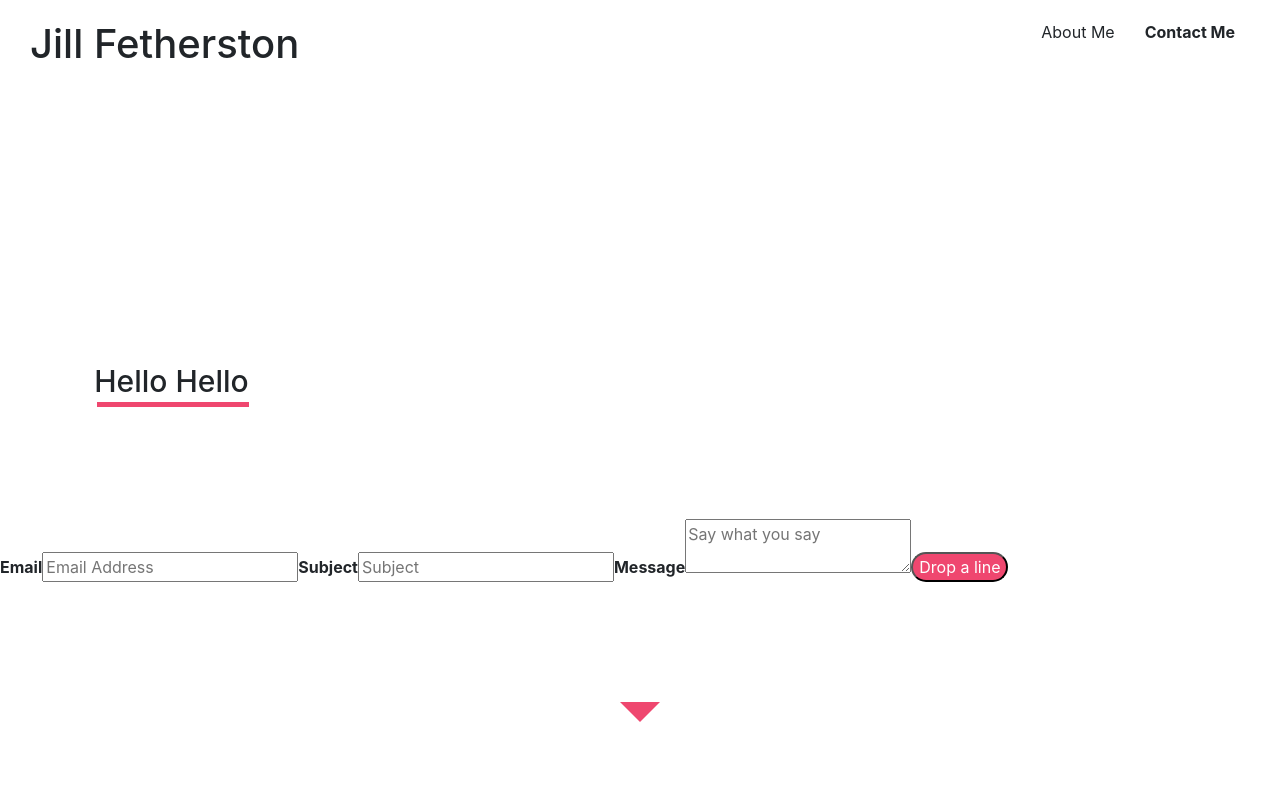
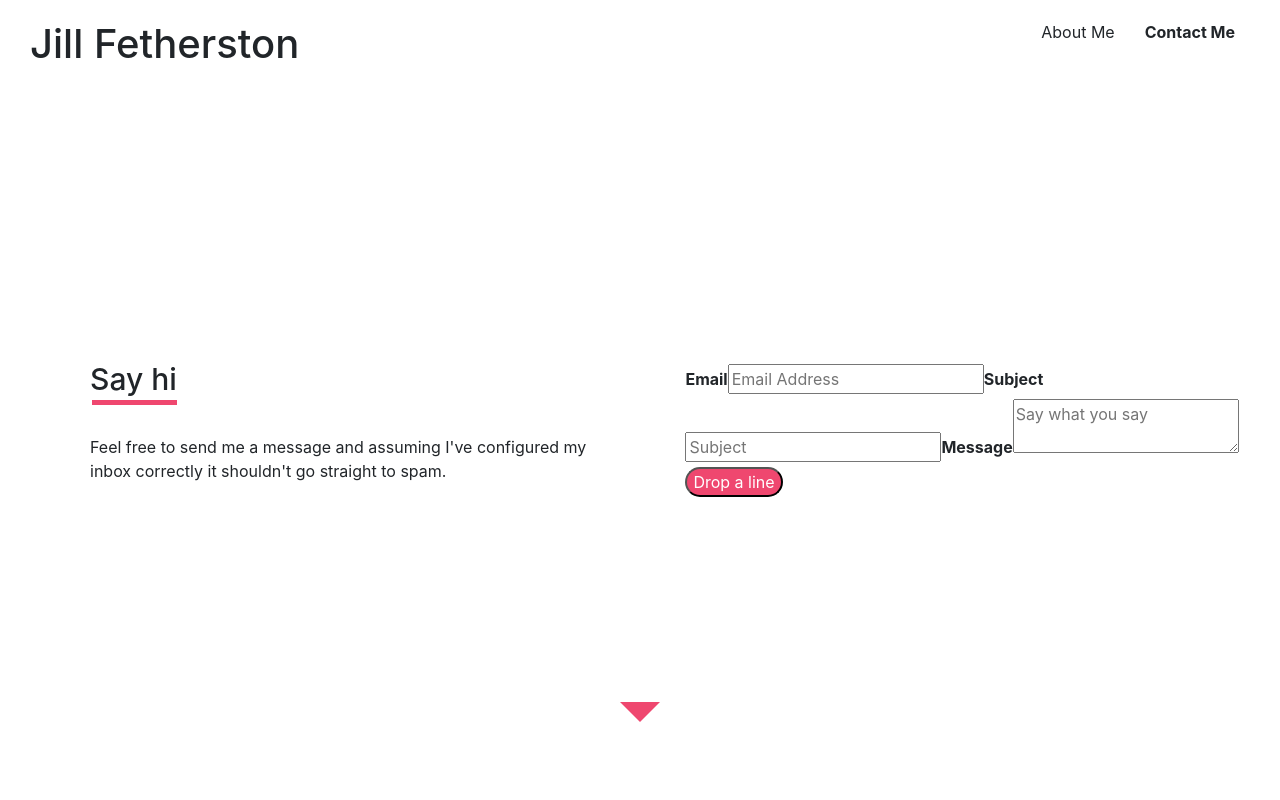
Before and after one commit to 12Noone/jfetherston-dot-com, a React app in the folder react-ui/: page / in a window 1280 px wide. Both pictures are taken after a click on the item "Contact Me". Shown: the top 800 px of the page. Built offline with nearby package versions, Linux system fonts and the light colour scheme.

Commit message:
updating contact form stuff, styling things..

```diff
--- a/react-ui/src/components/ContactForm.jsx
+++ b/react-ui/src/components/ContactForm.jsx
@@ -9,12 +9,7 @@ class ContactForm extends Component {
   render() {
     const { handleSubmit } = this.props;
     return (
-      <div>
-        <div className="panel-copy">
-          <h1 className="heading">Hello Hello</h1>
-        </div>
       <div id="form-container">
-          <div>
         <form onSubmit={handleSubmit} className="form">
           <label className="form-label" htmlFor="message">Email</label>
           <Field
@@ -44,8 +39,6 @@ class ContactForm extends Component {
           <button className="submit-btn" type='submit'>Drop a line</button>
         </form>
       </div>
-        </div>
-      </div>
     )
   }
 }
--- a/react-ui/src/components/InfoPanel.jsx
+++ b/react-ui/src/components/InfoPanel.jsx
@@ -11,7 +11,14 @@ class InfoPanel extends Component {
       <div className="hero-container">
         <div className="panel-container">
         {panelData.key === 'contact' ? (
-          <ContactForm />
+          [
+            <div className="panel-copy">
+              <h1 className="heading">{panelData.header}</h1>
+              <h2 className="panel-subheading">{panelData.subHeading}</h2>
+              <p>{panelData.bodyCopy}</p>
+            </div>,
+            <ContactForm />
+          ]
         ) : (
           <div className="panel-copy">
             <h1 className="heading">{panelData.header}</h1>
--- a/react-ui/src/stylesheets/ContactForm.less
+++ b/react-ui/src/stylesheets/ContactForm.less
@@ -1,8 +1,8 @@
 @import './common.less';
 
 #form-container {
-  margin: auto;
   .form {
+    display: block;
     .form-label {
       font-weight: bold;
     }
--- a/react-ui/src/viewerOptionsData.js
+++ b/react-ui/src/viewerOptionsData.js
@@ -13,7 +13,7 @@ export const viewerOptionsData = {
     key: 'contact',
     header: 'Say hi',
     subHeading: '',
-    bodyCopy: 'probably a contact form. oh god this doesnt mean redux-forms does it',
+    bodyCopy: 'Feel free to send me a message and assuming I\'ve configured my inbox correctly it shouldn\'t go straight to spam.',
     image: false
   },
 };
```
Lines whose indentation alone changed are shown as unchanged.
